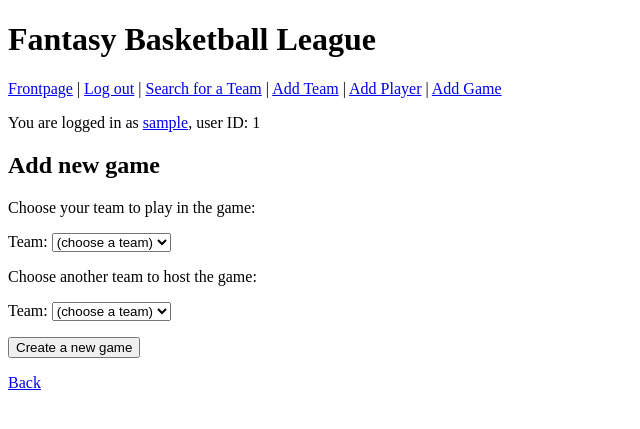
After one commit to ArttKan/fantasy_basketball, a Flask app: page /add_game in a window 1280 px wide. The commit adds this page. Shown: the top 429 px of the page, without its empty margins (0-640 px from the left). Run offline with Flask 3, Linux system fonts and the light colour scheme; the visitor is signed in with stand-in values (Sample User, id 1); data that the repository does not hold is empty.

Commit message:
added games, adding, finalising, and displaying them on the main page

```diff
--- a/app.py
+++ b/app.py
@@ -1,11 +1,11 @@
 import sqlite3
 from flask import Flask
 from flask import abort, redirect, render_template, request, session
-import db
 import config
 import teams
 import users
 import players
+import games
 
 app = Flask(__name__)
 app.secret_key = config.secret_key
@@ -20,7 +20,8 @@ def require_login():
 def index():
     all_teams = teams.get_teams()
     all_players = players.get_players()
-    return render_template("index.html", teams=all_teams, players=all_players)
+    all_games = games.get_games()
+    return render_template("index.html", teams=all_teams, players=all_players, games=all_games)
 
 
 @app.route("/user/<int:user_id>")
@@ -52,9 +53,10 @@ def register():
 def show_team(team_id):
     team = teams.get_team(team_id)
     owner = teams.get_owner_name(team_id)
+    players = teams.get_players(team_id)
     if not team:
         abort(404)
-    return render_template("show_team.html", team=team, owner=owner)
+    return render_template("show_team.html", team=team, owner=owner, players=players)
 
 
 @app.route("/add_team")
@@ -213,6 +215,51 @@ def update_player():
     return redirect("/player/" + str(player_id))
 
 
+@app.route("/add_game")
+def add_game():
+    require_login()
+    all_teams = teams.get_teams()
+    return render_template("add_game.html", teams=all_teams)
+
+
+@app.route("/finalise_game", methods=["POST"])
+def finalise_game():
+    require_login()
+    home_team_id = int(request.form["home_team"])
+    away_team_id = int(request.form["away_team"])
+    if not home_team_id or not away_team_id:
+        abort(403)
+    home_team = teams.get_team(home_team_id)
+    away_team = teams.get_team(away_team_id)
+    home_players = teams.get_players(home_team_id)
+    away_players = teams.get_players(away_team_id)
+    return render_template("/finalise_game.html", home_team=home_team, away_team=away_team, home_players=home_players, away_players=away_players)
+
+
+@app.route("/create_game", methods=["POST"])
+def create_game():
+    require_login()
+    winner_id = request.form["winner"]
+    if not winner_id:
+        abort(403)
+    home_team_id = int(request.form["home_team_id"])
+    away_team_id = int(request.form["away_team_id"])
+    games.post_result(home_team_id, away_team_id, winner_id)
+    home_players = teams.get_players(home_team_id)
+    away_players = teams.get_players(away_team_id)
+    for player in home_players:
+        pts = request.form[str(player["id"]) + "_pts"]
+        reb = request.form[str(player["id"]) + "_reb"]
+        ast = request.form[str(player["id"]) + "_ast"]
+        players.update_stats(player["id"], pts, reb, ast)
+    for player in away_players:
+        pts = request.form[str(player["id"]) + "_pts"]
+        reb = request.form[str(player["id"]) + "_reb"]
+        ast = request.form[str(player["id"]) + "_ast"]
+        players.update_stats(player["id"], pts, reb, ast)
+    return redirect("/")
+
+
 @app.route("/create", methods=["POST"])
 def create():
     username = request.form["username"]
--- a/teams.py
+++ b/teams.py
@@ -60,3 +60,16 @@ def get_owner_name(team_id):
                 WHERE teams.owner = users.id AND
                 teams.id = ?"""
     return db.query(sql, [team_id])[0]
+
+
+def get_players(team_id):
+    sql = """SELECT players.id,
+                    players.team_id,
+                    players.player,
+                    players.pts,
+                    players.ast,
+                    players.reb,
+                    players.gp
+                FROM players
+                WHERE players.team_id = ?"""
+    return db.query(sql, [team_id])
--- /dev/null
+++ b/templates/add_game.html
@@ -0,0 +1,48 @@
+{% extends "layout.html" %}
+
+{% block title %}Add a game{% endblock %}
+
+{% block content %}
+  <h2>Add new game</h2>
+  {% if session.username %}
+  <form action="/finalise_game" method="post">
+    <p>
+        Choose your team to play in the game: <br />
+        <p>
+        Team:
+        <select name="away_team">
+            <option value="">(choose a team)</option>
+            {% for team in teams %}
+            {% if team.owner == session.user_id %}
+            <option value="{{ team.id }}">{{ team.team }}</option>
+            {% else %}
+            {% endif %}
+            {% endfor %}
+        </select>
+        <p>
+        Choose another team to host the game: <br />
+        <p>
+        Team:
+        <select name="home_team">
+            <option value="">(choose a team)</option>
+            {% for team in teams %}
+            <option value="{{ team.id }}">{{ team.team }}</option>
+            {% endfor %}
+        </select>
+        </p>
+    </p>
+    <input type="submit" value="Create a new game" />
+  </form>
+  {% endif %}
+
+  {% if not session.username %}
+  <p>You must be logged in to play games in the league.</p>
+  <p>
+    <a href="/register">To registration</a>
+  </p>
+  {% endif %}
+  <p>
+    <a href="/">Back</a>
+  </p>
+</body>
+{% endblock %}
--- a/templates/add_team.html
+++ b/templates/add_team.html
@@ -1,6 +1,6 @@
 {% extends "layout.html" %}
 
-{% block title %}Keskustelu{% endblock %}
+{% block title %}Add new team{% endblock %}
 
 {% block content %}
   <h2>Add new team</h2>
--- a/templates/index.html
+++ b/templates/index.html
@@ -15,4 +15,10 @@
     <li><a href="/player/{{ player.id }}">{{ player.player }}</a> <a href="/team/{{ player.team_id }}">{{ player.team }}</a> {{ player.pts }} pts|{{ player.reb }} reb|{{ player.ast }} ast in {{ player.gp }} games played</li>
     {% endfor %}
 </ul>
+<h3>Games played in the league</h3>
+<ul>
+    {% for game in games %}
+    <li>{{ game.winner_id }}</li>
+    {% endfor %}
+</ul>
 {% endblock %}
--- a/templates/layout.html
+++ b/templates/layout.html
@@ -20,13 +20,14 @@
     <a href="/find_team">Search for a Team</a>
     {% if session.user_id %}
     | <a href="/add_team">Add Team</a> |
-    <a href="/add_player">Add Player</a>
+    <a href="/add_player">Add Player</a> |
+    <a href="/add_game">Add Game</a>
     {% endif %}
 </p>
 
 {% if session.user_id %}
 <p>
-  You are logged in as {{ session.username }}, user ID: {{ session.user_id }}
+  You are logged in as <a href="/user/{{ session.user_id }}">{{ session.username }}</a>, user ID: {{ session.user_id }}
 </p>
 {% endif %}
 
--- a/templates/show_team.html
+++ b/templates/show_team.html
@@ -15,6 +15,9 @@
       Owner: <a href="/user/{{ team.owner }}">{{ owner.username }}</a>
     </p>
     <p>Record: W-L</p>
+    {% for player in players %}
+    <li><a href="/player/{{ player.id }}">{{ player.player }}</a> <a href="/team/{{ player.team_id }}">{{ player.team }}</a> {{ player.pts }} pts|{{ player.reb }} reb|{{ player.ast }} ast in {{ player.gp }} games played</li>
+    {% endfor %}
     <p>
       <a href="/">Back</a>
     </p>
```
Also changed, not shown: games.py (added, +15 -0 lines), players.py (+9 -0 lines), templates/finalise_game.html (added, +33 -0 lines).
